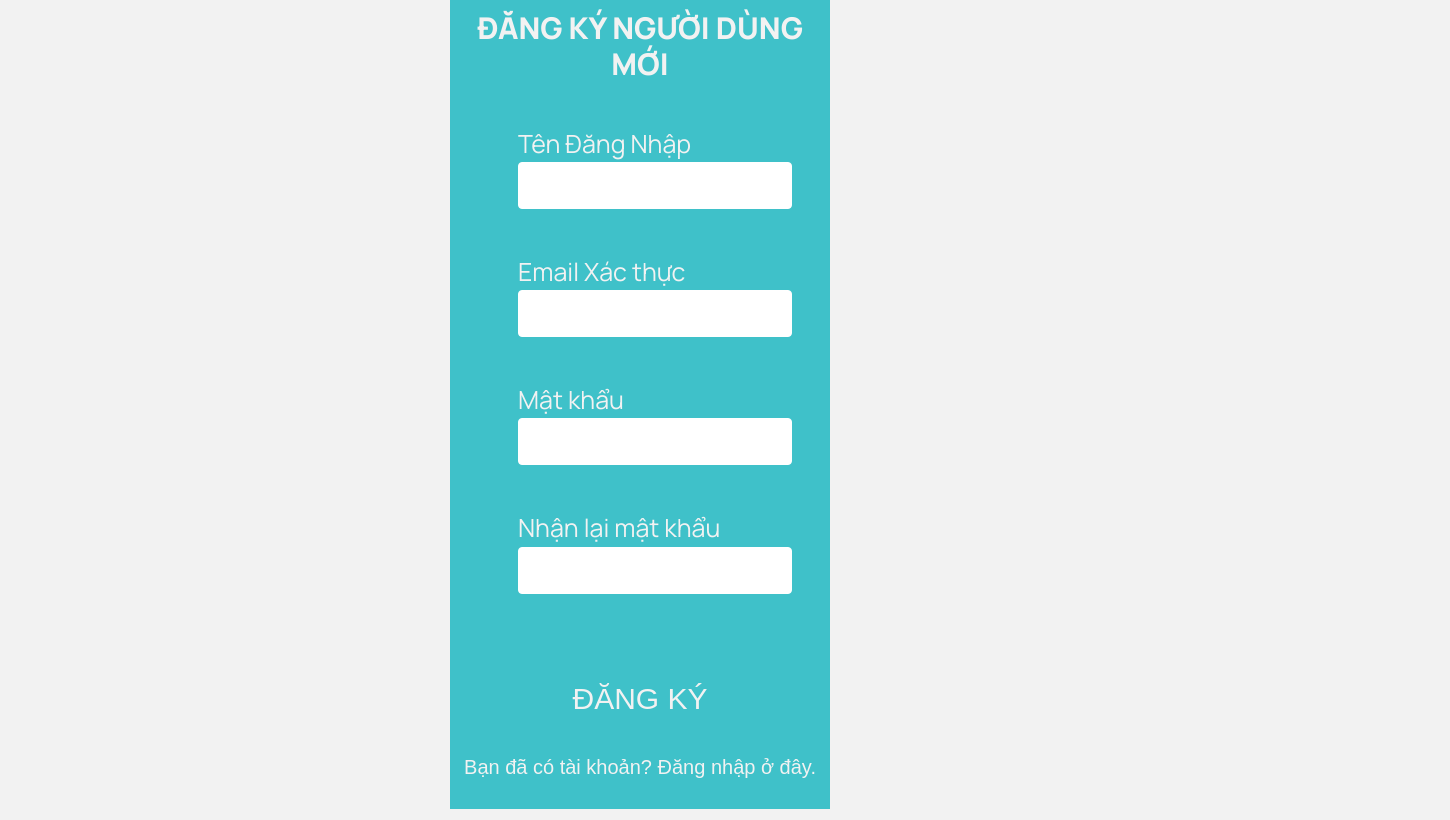
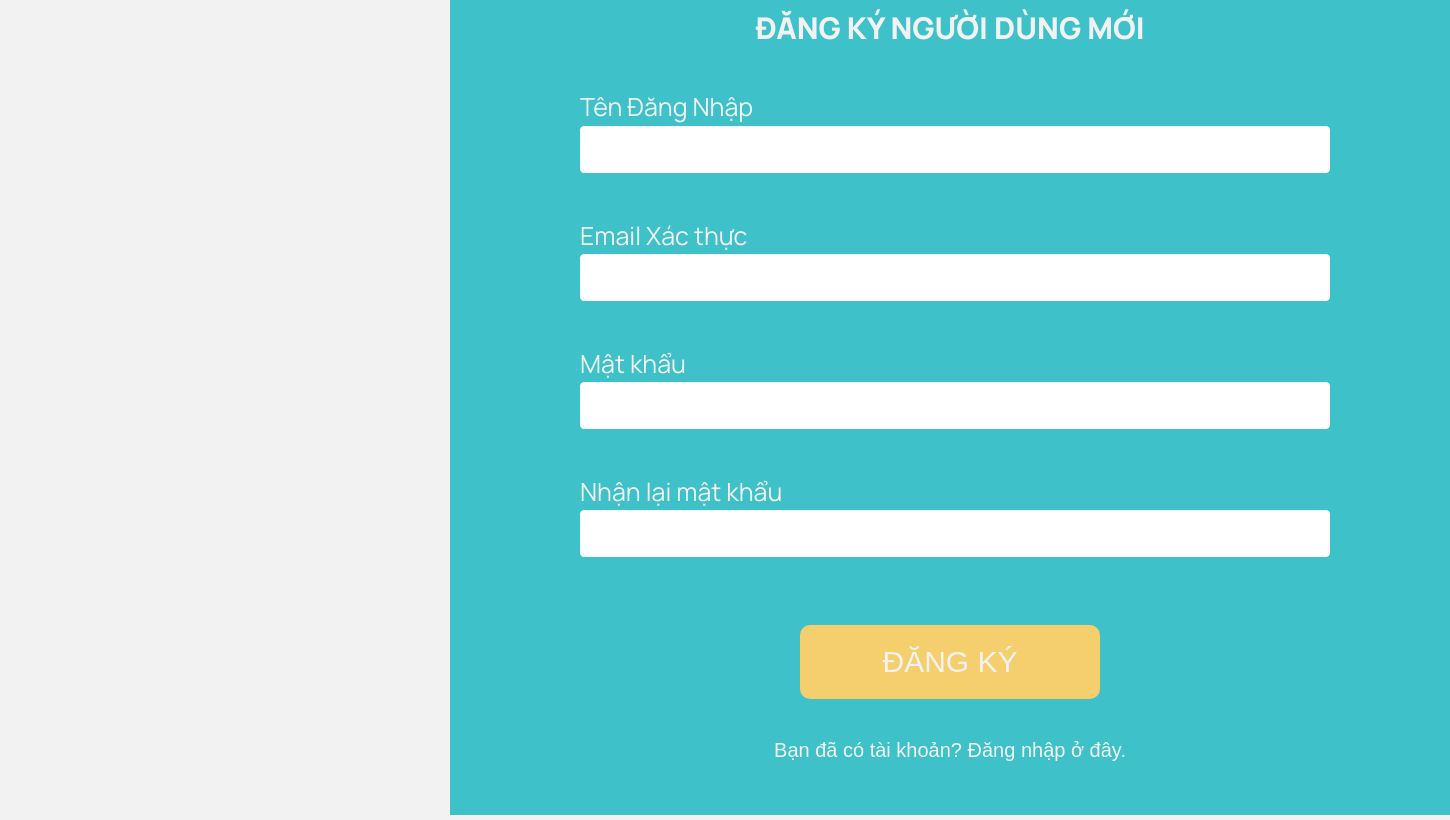
Before and after one commit to phantanhoancuong/Software-Engineering-Private-Clinic, a React (Create React App) app: page /signUp in a window 1280 px wide. Shown: the part 240-1060 px from the top of the page, 1450 px wide, since content can reach past the window. Built offline with nearby package versions, Linux system fonts and the light colour scheme.

Commit message:
Fixed Bug: Sign forms display incorrectly

```diff
--- a/src/pages/Sign In/Sign In.css
+++ b/src/pages/Sign In/Sign In.css
@@ -20,7 +20,7 @@ a {
   margin: 4rem 6rem;
 }
 
-.form-container {
+.signin-form-container {
   display: stretch;
   flex-direction: row;
   background-color: var(--color-main);
@@ -29,6 +29,8 @@ a {
   margin-right: 450px;
   margin-left: 450px;
   text-align: center;
+  width: 1000px;
+  height: 900px;
 }
 
 
@@ -91,7 +93,7 @@ input:focus {
 
 .form-container button {
   color: var(--color-bg);
-  background-color: var(--color-action-button);
+  background-color: var(--color-button-action);
   font-family: 'Comfortaa', sans-serif;
   border: none;
   border-radius: 10px;
--- a/src/pages/Sign In/Sign In.js
+++ b/src/pages/Sign In/Sign In.js
@@ -7,7 +7,7 @@ import "./Sign In.css";
 const SignIn = () => {
   return (
     <div className="SignIn">
-      <div className="form-container">
+      <div className="signin-form-container ">
         <nav className="logo">
             <Link to ='/'>
               <img src={logo} alt="Logo" />
@@ -38,7 +38,7 @@ const SignIn = () => {
           </Link>
         </nav>
         <nav className ="text-nav">
-        <Link to ='/forgotPassword'>
+        <Link to ='/forgetPassword'>
             <p>Bạn quên mật khẩu?</p>
           </Link>
         </nav>
--- a/src/pages/Sign Up/Sign Up.css
+++ b/src/pages/Sign Up/Sign Up.css
@@ -20,12 +20,14 @@ a {
   margin: 4rem 6rem;
 }
 
-.form-container {
-  display: stretch;
+.signup-form-container {
+  display: flexbox;
   flex-direction: row;
   background-color: var(--color-main);
   margin-top: 5px;
   margin-bottom: 5px;
+  width: 1000px;
+  height: 1050px;
   margin-right: 450px;
   margin-left: 450px;
   text-align: center;
@@ -55,7 +57,6 @@ a {
   align-items: left;
   justify-content: left;
   margin-bottom: 10px;
-  width: 80%;
   margin: 0 auto;
 }
 
@@ -89,9 +90,9 @@ input:focus {
   border-color: var(--color-main);
 }
 
-.form-container button {
+button {
   color: var(--color-bg);
-  background-color: var(--color-action-button);
+  background-color: var(--color-button-action);
   font-family: 'Comfortaa', sans-serif;
   border: none;
   border-radius: 10px;
@@ -105,11 +106,11 @@ input:focus {
   width: 300px;
 }
 
-.signin-nav {
+.text-nav {
   color: var(--color-bg);
   font-family: 'Comfortaa', sans-serif;
   font-size: 20px;
-  padding-bottom: 30px;
+  padding: 20px;
 }
 
 @media screen and (max-width: 700px) {
--- a/src/pages/Sign Up/Sign Up.js
+++ b/src/pages/Sign Up/Sign Up.js
@@ -7,7 +7,7 @@ import "./Sign Up.css";
 const SignUp = () => {
   return (
     <div className="SignUp">
-      <div className="form-container">
+      <div className="signup-form-container">
         <nav className="logo">
             <Link to ='/'>
               <img src={logo} alt="Logo" />
@@ -47,16 +47,12 @@ const SignUp = () => {
         </div>
         <button type="button">Đăng ký</button>
 
-        <nav className ="signin-nav">
+        <nav className ="text-nav">
           <Link to ='/signIn'>
             <p>Bạn đã có tài khoản? Đăng nhập ở đây.</p>
           </Link>
         </nav>
-
-
       </div>
-
-
     </div>
   );
 };
```
